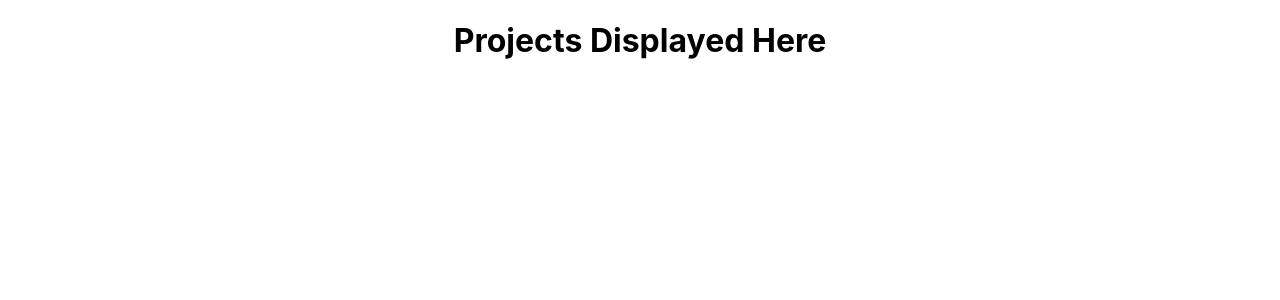
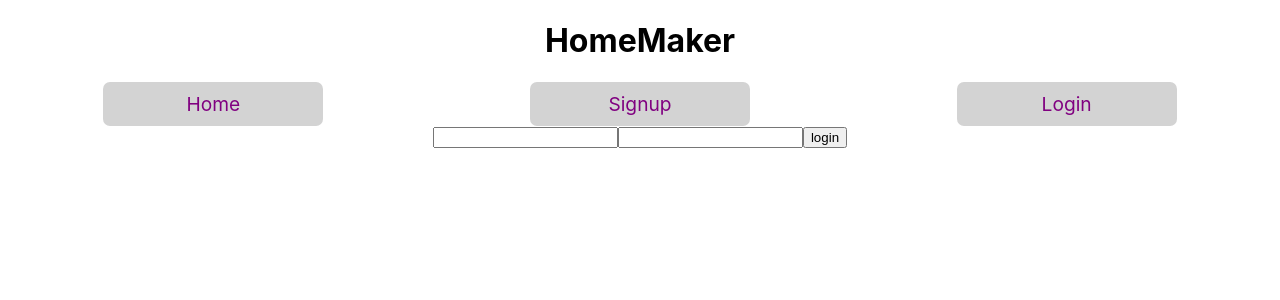
Before and after one commit to CarloRossi11/homemakerclient, a React (Create React App) app: page /auth/login in a window 1280 px wide. Shown: the top 300 px of the page. Built offline with nearby package versions, Linux system fonts and the light colour scheme; no server answers.

Commit message:
set up pages and components, running into auth issue

```diff
--- a/package.json
+++ b/package.json
@@ -9,6 +9,8 @@
     "@testing-library/user-event": "^12.5.0",
     "react": "^17.0.1",
     "react-dom": "^17.0.1",
+    "react-router": "^5.2.0",
+    "react-router-dom": "^5.2.0",
     "react-scripts": "4.0.1",
     "web-vitals": "^0.2.4"
   },
--- a/src/App.css
+++ b/src/App.css
@@ -2,37 +2,27 @@
   text-align: center;
 }
 
-.App-logo {
-  height: 40vmin;
-  pointer-events: none;
+header nav {
+  display: flex;
+  justify-content: space-around;
 }
 
-@media (prefers-reduced-motion: no-preference) {
-  .App-logo {
-    animation: App-logo-spin infinite 20s linear;
-  }
+header nav a {
+  color: green;
+  text-decoration: none;
 }
 
-.App-header {
-  background-color: #282c34;
-  min-height: 100vh;
-  display: flex;
-  flex-direction: column;
-  align-items: center;
-  justify-content: center;
-  font-size: calc(10px + 2vmin);
-  color: white;
+header nav div {
+  font-size: larger;
+  background-color: lightgray;
+  color: purple;
+  width: 200px;
+  border-radius: 7px;
+  transition: background-color .2s, color .2s;
+  padding: 10px;
 }
 
-.App-link {
-  color: #61dafb;
+header nav div:hover {
+  background-color: whitesmoke;
+  color: green
 }
-
-@keyframes App-logo-spin {
-  from {
-    transform: rotate(0deg);
-  }
-  to {
-    transform: rotate(360deg);
-  }
-}
--- a/src/App.js
+++ b/src/App.js
@@ -1,11 +1,21 @@
-import logo from './logo.svg';
-import ProjectDisplay from './components/ProjectDisplay.js'
+// import ProjectDisplay from './components/ProjectDisplay.js'
 import './App.css';
+import Nav from './components/Nav.js'
+import {Switch, Route} from "react-router-dom"
+import Home from "./pages/Home.jsx"
+import Auth from "./pages/Auth.jsx"
+import Dashboard from "./pages/Dashboard.jsx"
 
-function App() {
+const App = (props) => {
   return (
     <div className="App">
-      <ProjectDisplay/>
+      {/* <ProjectDisplay/> */}
+      <Nav />
+      <Switch>
+        <Route exact path="/" component={Home} />
+        <Route exact path="/auth/:form" component={Auth} />
+        <Route exact path="/dashboard" component={Dashboard} />
+      </Switch>
     </div>
   );
 }
--- /dev/null
+++ b/src/AppState.js
@@ -0,0 +1,77 @@
+import React, { useContext, useReducer } from "react";
+
+//////////////////////
+// INITIAL STATE
+//////////////////////
+
+const initialState = {
+  url: "http://homemakerapi.herokuapp.com",
+  token: null,
+  username: null,
+  notes: null,
+  new: {
+    title: "",
+    body: "",
+  },
+  edit: {
+    id: 0,
+    title: "",
+    body: "",
+  },
+};
+
+///////////////////////
+// REDUCER
+///////////////////////
+// action = {type: "", payload: ---}
+const reducer = (state, action) => {
+  let newState;
+  switch (action.type) {
+    case "auth":
+      newState = { ...state, ...action.payload };
+      return newState;
+      break;
+    case "logout":
+      newState = { ...state, token: null, username: null };
+      window.localStorage.removeItem("auth");
+      return newState;
+      break;
+    case "getNotes":
+      newState = { ...state, notes: action.payload };
+      return newState;
+      break;
+    case "select":
+      newState = { ...state, edit: action.payload };
+      return newState;
+      break;
+    default:
+      return state;
+      break;
+  }
+};
+
+////////////////////
+// AppContext
+////////////////////
+const AppContext = React.createContext(null);
+
+////////////////////
+// AppState Component
+////////////////////
+export const AppState = (props) => {
+  const [state, dispatch] = useReducer(reducer, initialState);
+
+  return (
+    <AppContext.Provider value={{ state, dispatch }}>
+      {props.children}
+    </AppContext.Provider>
+  );
+};
+
+////////////////////
+//useAppState hook
+////////////////////
+
+export const useAppState = () => {
+  return React.useContext(AppContext);
+};
--- /dev/null
+++ b/src/components/Nav.js
@@ -0,0 +1,15 @@
+import React from 'react'
+import {Link} from 'react-router-dom'
+
+const Nav =(props) => {
+  return <header>
+    <h1>HomeMaker</h1>
+    <nav>
+      <Link to="/"> <div>Home</div></Link>
+      <Link to="/auth/signup"> <div>Signup</div></Link>
+      <Link to="/auth/login"> <div>Login</div></Link>
+    </nav>
+  </header>
+}
+
+export default Nav
--- a/src/components/ProjectDisplay.js
+++ b/src/components/ProjectDisplay.js
@@ -2,7 +2,7 @@
 
 
 
-const ProjectDisplay = () => {
+const ProjectDisplay = (props) => {
 
     const getProjects = async () => {
         const response = await fetch("http://localhost:3000/projects")
@@ -16,7 +16,9 @@
 
     return (
         <>
+
           <h1>Projects Displayed Here</h1>
+
         </>
     )
 }
--- a/src/index.js
+++ b/src/index.js
@@ -3,10 +3,12 @@
 import './index.css';
 import App from './App';
 import reportWebVitals from './reportWebVitals';
+import {BrowserRouter as Router} from "react-router-dom"
+import {AppState} from "./AppState.js"
 
 ReactDOM.render(
   <React.StrictMode>
-    <App />
+    <AppState><Router><App /></Router></AppState>
   </React.StrictMode>,
   document.getElementById('root')
 );
--- /dev/null
+++ b/src/pages/Auth.jsx
@@ -0,0 +1,78 @@
+import React from 'react'
+import {useAppState} from "../AppState.js"
+
+const Auth = (props) => {
+  const type = props.match.params.form;
+  const [formData, setFormData] = React.useState({
+    username: "",
+    password: "",
+  });
+  const [userData, setUserData] = React.useState(null);
+  const { state, dispatch } = useAppState();
+
+  React.useEffect(() => {
+    if (userData) {
+      const { token, user } = userData;
+      dispatch({ type: "auth", payload: { token, username: user.username } });
+      window.localStorage.setItem(
+        "auth",
+        JSON.stringify({ token, username: user.username })
+      );
+      props.history.push("/dashboard");
+    }
+  }, [userData]);
+
+  const actions = {
+    signup: () => {
+      return fetch(state.url + "/users", {
+        method: "post",
+        headers: {
+          "Content-Type": "application/json",
+        },
+        body: JSON.stringify(formData),
+      }).then((response) => response.json());
+    },
+    login: () => {
+      return fetch(state.url + "/login", {
+        method: "post",
+        headers: {
+          "Content-Type": "application/json",
+        },
+        body: JSON.stringify(formData),
+      }).then((response) => response.json());
+    },
+  };
+
+  const handleChange = (event) => {
+    setFormData({ ...formData, [event.target.name]: event.target.value });
+  };
+
+  const handleSubmit = (event) => {
+    event.preventDefault();
+    actions[type]().then((data) => {
+      setUserData(data);
+    });
+  };
+
+  return (
+    <div className="auth">
+      <form onSubmit={handleSubmit}>
+        <input
+          type="text"
+          name="username"
+          value={formData.username}
+          onChange={handleChange}
+        />
+        <input
+          type="password"
+          name="password"
+          value={formData.password}
+          onChange={handleChange}
+        />
+        <input type="submit" value={type} />
+      </form>
+    </div>
+  );
+};
+
+export default Auth
--- /dev/null
+++ b/src/pages/Dashboard.jsx
@@ -0,0 +1,7 @@
+import React from 'react'
+
+const Dashboard =(props) => {
+  return <h1>Dashboard</h1>
+}
+
+export default Dashboard
--- /dev/null
+++ b/src/pages/Home.jsx
@@ -0,0 +1,7 @@
+import React from 'react'
+
+const Home =(props) => {
+  return <h1>Home</h1>
+}
+
+export default Home
```
Also changed, not shown: 2 other files (tests, documents, lock files or other folders).
